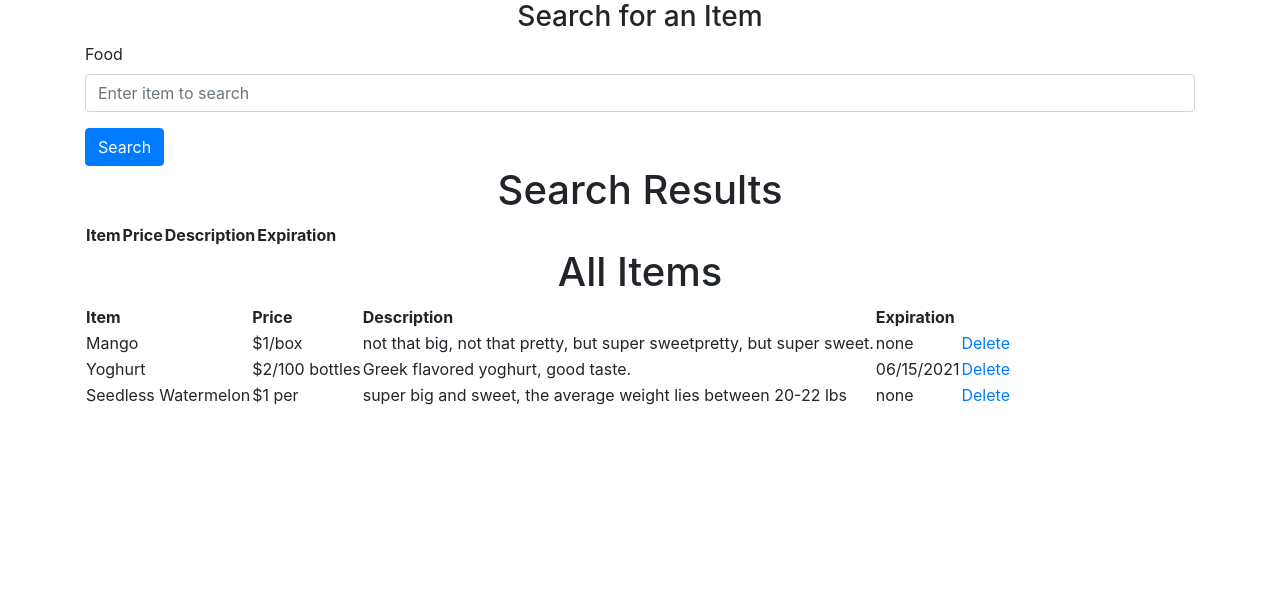
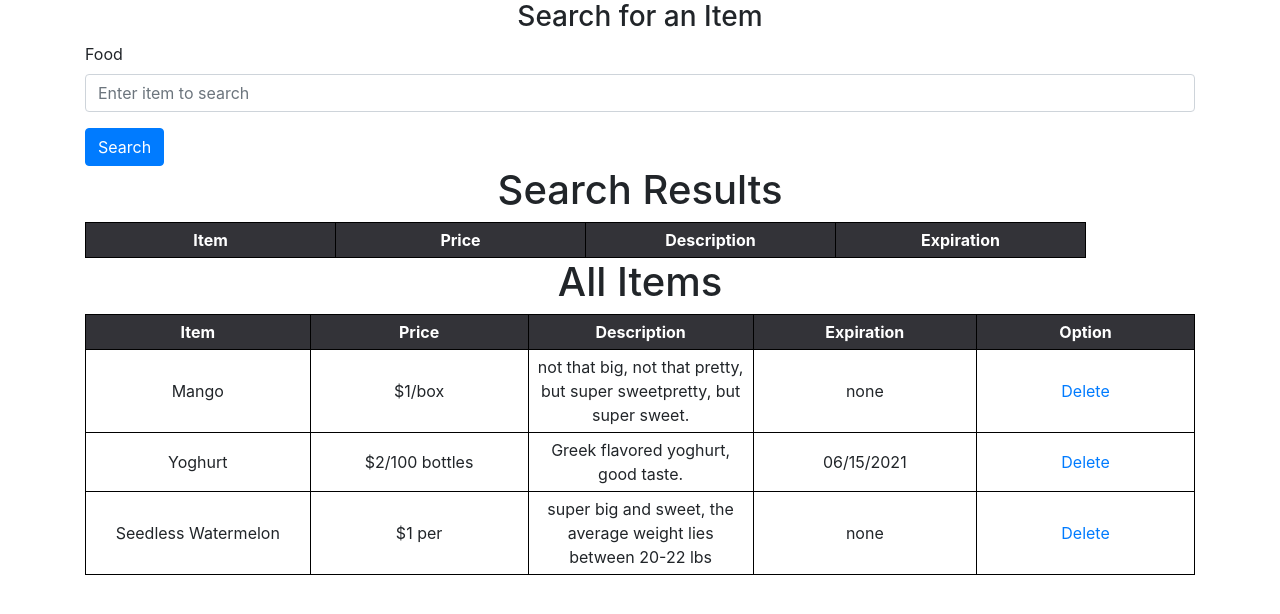
Before and after one commit to Warren-source/CS435-project, a Flask app: page /market in a window 1280 px wide. Shown: the part 56-670 px from the top of the page. Run offline with Flask 2, Linux system fonts and the light colour scheme; a user stored in the database is signed in; data comes from the database, SQL or seed files in the repository; both versions use the stored data as it was after the commit; lists and menus that the app fills with data are empty; some libraries are stand-ins or nearby versions.

Commit message:
make table prettier

```diff
--- a/website/templates/market.html
+++ b/website/templates/market.html
@@ -3,6 +3,29 @@
 
 {% block content %}
 
+<style>
+    table {
+        border-collapse: collapse;
+    }
+    th {
+        background-color:#333338;
+        Color:white;
+    }
+    th, td {
+        width:250px;
+        text-align:center;
+        border:1px solid black;
+        padding:5px
+
+    }
+    .geeks {
+        border-right:hidden;
+    }
+    .gfg {
+        border-collapse:separate;
+        border-spacing:0 15px;
+    }
+</style>
 
 <form method="POST">
     <h3 align="center">Search for an Item</h3>
@@ -49,6 +72,7 @@
             <th>Price</th>
             <th>Description</th>
             <th>Expiration</th>
+            <th>Option</th>
         </tr>
         {% for seller in seller %}
             <tr>
```
Also changed, not shown: website/database.db.
